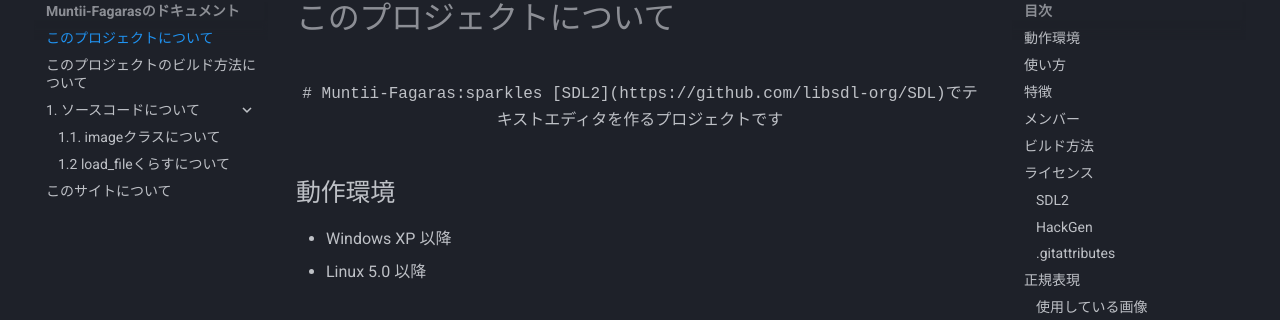
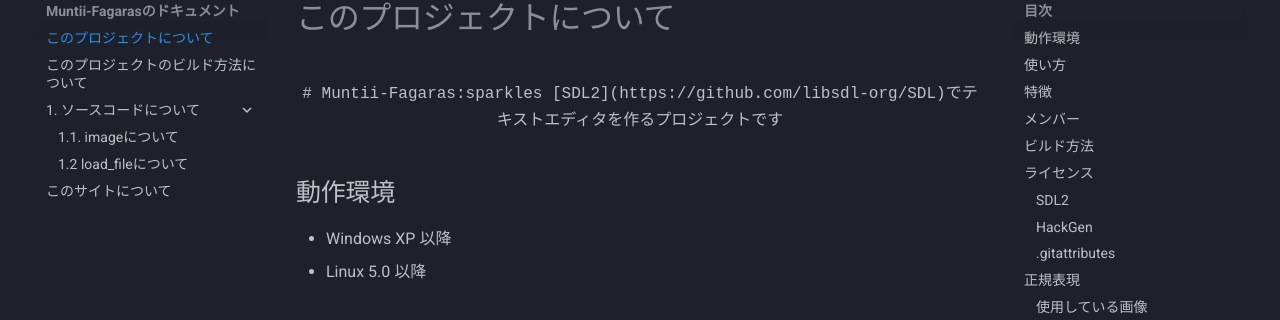
Before and after one commit to Muntii-Fagaras/Muntii-Fagaras.github.io, an MkDocs documentation site: the page built from docs/README.md, in a window 1280 px wide. Shown: the part 100-420 px from the top of the page. Built offline with MkDocs 1.6.1 and Material for MkDocs 9.7.7, drawn with Linux system fonts in a browser that asks for light colours; comment, search, counter and statistics services are not loaded.

Commit message:
Update mkdocs.yml

```diff
--- a/mkdocs.yml
+++ b/mkdocs.yml
@@ -35,8 +35,8 @@ nav:
   - このプロジェクトについて: README.md
   - このプロジェクトのビルド方法について: CONTRIBUTING.md
   - 1. ソースコードについて:
-    - 1.1. imageクラスについて: description/image.md
-    - 1.2 load_fileくらすについて: description/load_file.md
+    - 1.1. imageについて: description/image.md
+    - 1.2 load_fileについて: description/load_file.md
   - このサイトについて: このサイトについて.md
 plugins:
   - git-revision-date
```
